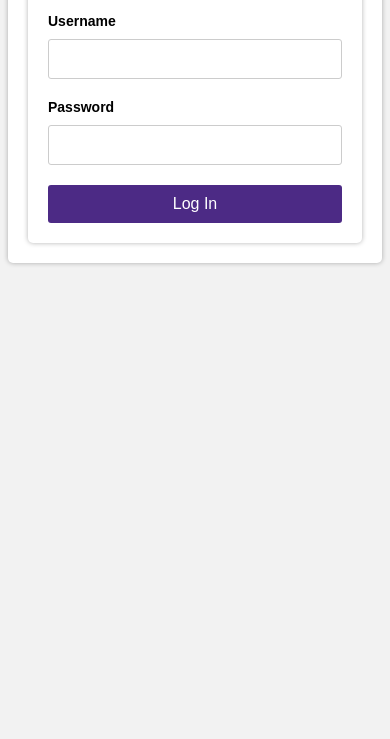
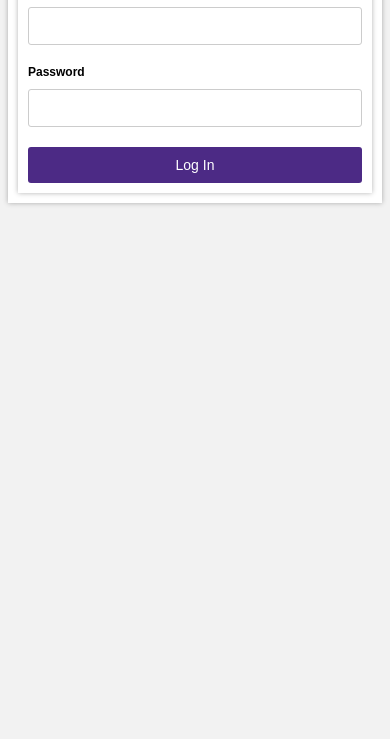
Before and after one commit to LilianaPopa-stud/Consumer_Confidence_Visualizer, a plain HTML site: page HTML/AdminLogIn.html in a window 390 px wide. Shown: the part 105-844 px from the top of the page. Drawn offline with Linux system fonts and the light colour scheme.

Commit message:
admin.css

```diff
--- a/CSS/admin.css
+++ b/CSS/admin.css
@@ -1,3 +1,4 @@
+@media (min-width: 769px) {
     body {
         background-color: #f2f2f2;
         font-family: Arial, sans-serif;
@@ -20,12 +21,6 @@ form {
         flex-direction: column;
     }
 
-/* Stilizare pentru eticheta formularului */
-label {
-    margin-bottom: 10px;
-    font-weight: bold;
-}
-
     /* Stilizare pentru inputul formularului */
     input[type="text"],
     input[type="password"] {
@@ -46,6 +41,62 @@ input[type="button"] {
         cursor: pointer;
         font-size: 16px;
     }
+
     .container {
         justify-content: center;
     }
+}
+@media (max-width: 768px) {
+    body {
+        background-color: #f2f2f2;
+        font-family: Arial, sans-serif;
+        font-size: 12px;
+    }
+
+    /* Stilizare pentru container */
+    .container {
+        margin: 0 auto;
+        max-width: 600px;
+        padding: 10px;
+        background-color: #fff;
+        box-shadow: 0 0 5px rgba(0, 0, 0, 0.3);
+        border-radius: 0;
+    }
+
+    /* Stilizare pentru formular */
+    form {
+        display: flex;
+        flex-direction: column;
+    }
+
+    /* Stilizare pentru eticheta formularului */
+    label {
+        margin-bottom: 10px;
+        font-weight: bold;
+    }
+
+    /* Stilizare pentru inputul formularului */
+    input[type="text"],
+    input[type="password"] {
+        padding: 10px;
+        border-radius: 3px;
+        border: 1px solid #ccc;
+        margin-bottom: 20px;
+        font-size: 14px;
+    }
+
+    /* Stilizare pentru butonul de submit */
+    input[type="button"] {
+        background-color: #4c2a85;
+        color: #fff;
+        border: none;
+        padding: 10px;
+        border-radius: 3px;
+        cursor: pointer;
+        font-size: 14px;
+    }
+
+    .container {
+        justify-content: center;
+    }
+}
```
Lines whose indentation alone changed are shown as unchanged.
